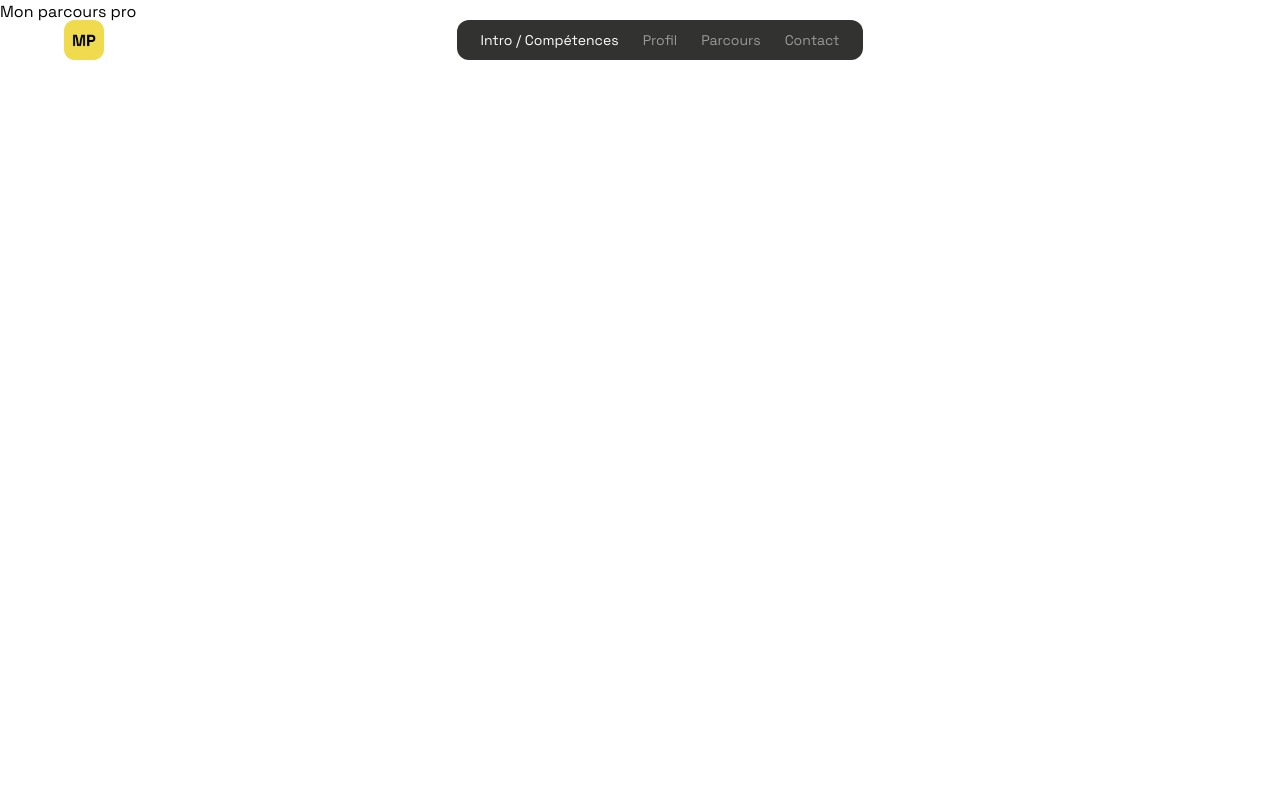
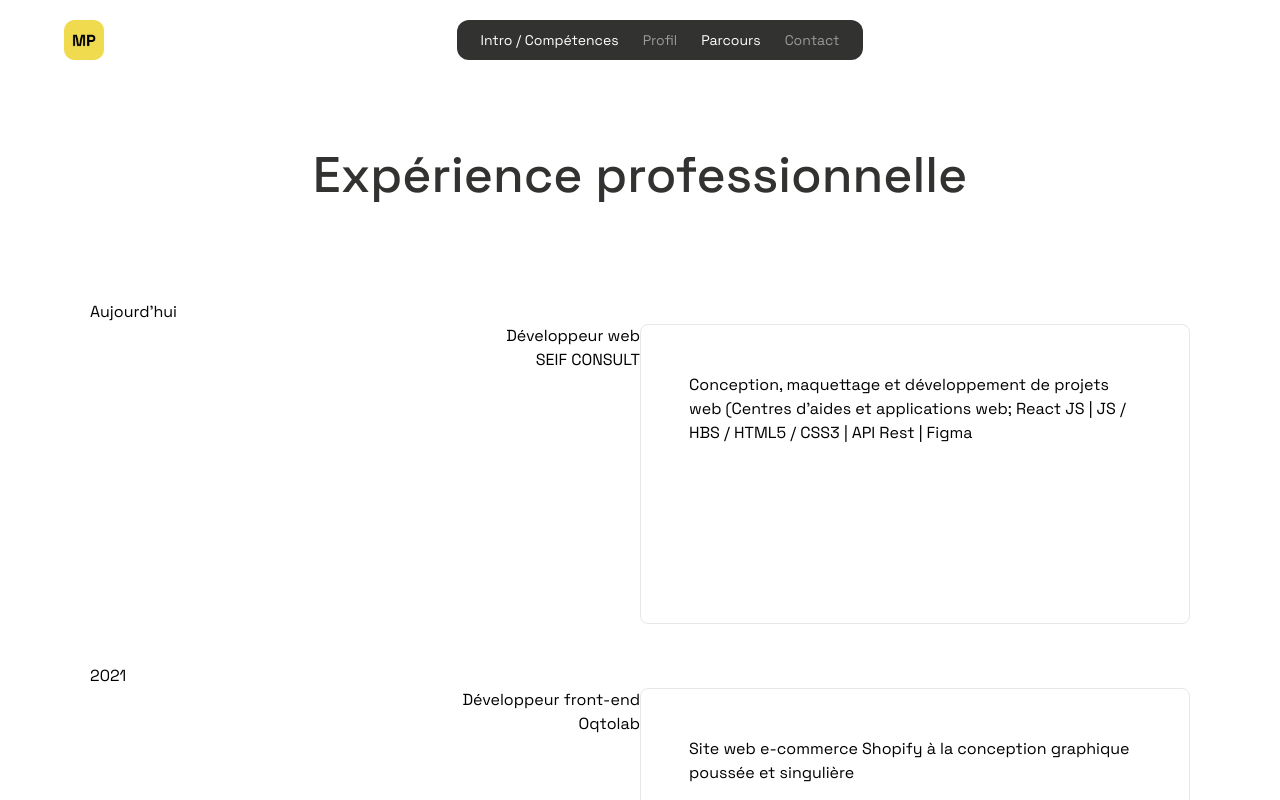
Before and after one commit to Mattplume/front-end-resume, a Next.js app: page /work-experience in a window 1280 px wide. Shown: the top 800 px of the page. Built offline with nearby package versions, Linux system fonts and the light colour scheme.

Commit message:
Xp added

```diff
--- a/package.json
+++ b/package.json
@@ -10,8 +10,9 @@
   },
   "dependencies": {
     "next": "15.0.3",
-    "react": "19.0.0-rc-66855b96-20241106",
-    "react-dom": "19.0.0-rc-66855b96-20241106"
+    "react": "^18.2.0",
+    "react-dom": "^18.2.0",
+    "react-intersection-observer": "^9.14.1"
   },
   "devDependencies": {
     "@types/node": "^20",
--- a/src/components/Header.tsx
+++ b/src/components/Header.tsx
@@ -29,15 +29,8 @@ const Header: React.FC = () => {
 								</Link>
 							</Tooltip>
 						</li>
-						<li className="flex items-center ">
-							<Tooltip text="Page en construction">
-								<Link
-									className="pointer-events-none text-white opacity-50"
-									href="/profile"
-								>
-									Parcours
-								</Link>
-							</Tooltip>
+						<li className="flex items-center hover:text-yellow transition duration-500 ease-out">
+							<Link href="/work-experience">Parcours</Link>
 						</li>
 						<li className="flex items-center ">
 							<Tooltip text="Page en construction">
--- /dev/null
+++ b/src/components/JobsList.tsx
@@ -0,0 +1,21 @@
+import React from "react";
+import data from "../data/jobs.json";
+import { Job } from "@/types";
+import WorkExperience from "./WorkExperience";
+
+const JobsList = ({ parentRef }) => {
+	const jobs: Job[] = data;
+	return (
+		<>
+			<ul className="w-full md:h-[100vh] flex flex-col md:flex-row md:flex-wrap md:justify-center items-center gap-10 md:pt-[300px]">
+				{jobs.map((job) => {
+					return (
+						<WorkExperience key={job.id} job={job} parentRef={parentRef} />
+					);
+				})}
+			</ul>
+		</>
+	);
+};
+
+export default JobsList;
--- /dev/null
+++ b/src/components/WorkExperience.tsx
@@ -0,0 +1,53 @@
+import React, { useEffect, useState, useRef } from "react";
+import { Job } from "@/types";
+
+interface WorkExperienceProps {
+	job: Job;
+	parentRef: React.RefObject<HTMLDivElement>;
+}
+
+const WorkExperience: React.FC<WorkExperienceProps> = ({ job, parentRef }) => {
+	const [isSticky, setIsSticky] = useState(false);
+	const dateRef = useRef<HTMLDivElement>(null); // Référence à l'élément de date
+
+	useEffect(() => {
+		const handleScroll = () => {
+			if (parentRef.current && dateRef.current) {
+				const parentRect = parentRef.current.getBoundingClientRect();
+				const dateRect = dateRef.current.getBoundingClientRect();
+
+				// L'élément devient sticky lorsque son haut atteint le bas du parent
+				setIsSticky(dateRect.top <= parentRect.bottom);
+			}
+		};
+
+		window.addEventListener("scroll", handleScroll);
+		return () => window.removeEventListener("scroll", handleScroll);
+	}, [parentRef]);
+
+	return (
+		<div className="w-full md:max-w-[1100px]">
+			<div
+				ref={dateRef} // Ajouter la référence à l'élément de date
+				className={`end-date-block ${
+					isSticky ? "sticky top-0 z-10 bg-white" : "relative"
+				} md:w-1/4`}
+			>
+				<div className="end-date-block">
+					{job.endDate === "" ? "Aujourd'hui" : job.endDate}
+				</div>
+			</div>
+			<div className="flex flex-col md:flex-row md:h-[300px]" ref={parentRef}>
+				<div className="job-title w-[50%] flex-col md:align-bottom">
+					<h3 className="md:text-end">{job.jobTitle}</h3>
+					<h4 className="md:text-end">{job.companyName}</h4>
+				</div>
+				<div className="job-description w-[50%] md:border md:border-grey md:rounded-lg md:p-12">
+					{job.description}
+				</div>
+			</div>
+		</div>
+	);
+};
+
+export default WorkExperience;
--- /dev/null
+++ b/src/data/jobs.json
@@ -0,0 +1,58 @@
+[
+  {
+    "id": 1,
+    "jobTitle": "Développeur web",
+    "companyName": "SEIF CONSULT",
+    "description": "Conception, maquettage et développement de projets web (Centres d’aides et applications web; React JS | JS / HBS / HTML5 / CSS3 | API Rest | Figma",
+    "startDate" : "2021",
+    "endDate": ""
+  },
+  {
+    "id": 2,
+    "jobTitle": "Développeur front-end",
+    "companyName": "Oqtolab",
+    "description": "Site web e-commerce Shopify à la conception graphique poussée et singulière",
+    "startDate" : "2019",
+    "endDate": "2021"
+  },
+  {
+    "id": 3,
+    "jobTitle": "Responsable grands comptes",
+    "companyName": "IMIE, L'école de la filière numérique",
+    "description": "Applications saas de foire virtuelle avec version visiteur, back office exposant et admin",
+    "startDate" : "2011",
+    "endDate": "2018"
+  },
+  {
+    "id": 4,
+    "jobTitle": "Responsable commercial",
+    "companyName": "Image webDesign",
+    "description": "Centre d’aide personnalisable au design system singulier (Design et développement)",
+    "startDate" : "2010",
+    "endDate": "2011"
+  },
+  {
+    "id": 5,
+    "jobTitle": "Directeur de clientèle",
+    "companyName": "Groupe Xalis",
+    "description": "Site web e-commerce Shopify à la conception graphique poussée et singulière",
+    "startDate" : "2005",
+    "endDate": "2010"
+  },
+  {
+    "id": 6,
+    "jobTitle": "MaFoire.com",
+    "companyName": "",
+    "description": "Applications saas de foire virtuelle avec version  visiteur, back office exposant et admin",
+    "startDate" : "React, Redux, Less",
+    "endDate": "/images/mafoire.jpg"
+  },
+  {
+    "id": 7,
+    "jobTitle": "Thème Nova",
+    "companyName": "",
+    "description": "Centre d’aide personnalisable au design system singulier (Design et développement)",
+    "startDate" : "Figma, JavaScript, Handlebars, CSS",
+    "endDate": "/images/nova.jpg"
+  }
+]
--- a/src/pages/_app.tsx
+++ b/src/pages/_app.tsx
@@ -4,12 +4,16 @@ import MobileHeader from "../components/MobileHeader";
 import { AppProps } from "next/app";
 import { useWindowSize } from "@/hooks";
 
-const MyApp = ({ Component }: AppProps) => {
+const MyApp = ({ Component, pageProps }: AppProps) => {
 	const { currentWidth } = useWindowSize();
 	return (
 		<main className="main-container flex-col justify-center align-middle w-100">
 			{currentWidth && currentWidth >= 769 ? <Header /> : <MobileHeader />}
-			<Component id="page-main-component" className="w-full" />
+			<Component
+				id="page-main-component"
+				className="w-full flex flex-col align-middle md:pt-40 md:pb-40"
+				{...pageProps}
+			/>
 		</main>
 	);
 };
--- a/src/pages/index.tsx
+++ b/src/pages/index.tsx
@@ -8,7 +8,7 @@ import ProjectsList from "@/components/ProjectsList";
 
 const Index: React.FC = () => {
 	return (
-		<div className="flex-col items-center justify-center">
+		<div className="{flex-col items-center justify-center}">
 			<IntroSkills
 				imageSrc="/images/instabeach_199.jpeg"
 				altText="Matthieu Petit à la plage"
--- a/src/pages/work-experience.tsx
+++ b/src/pages/work-experience.tsx
@@ -1,5 +1,33 @@
-const WorkExperience: React.FC = () => {
-	return <>Mon parcours pro</>;
+import React, { useRef } from "react";
+import JobsList from "@/components/JobsList";
+import { useWindowSize } from "@/hooks";
+
+interface pageProps {
+	className?: string;
+}
+
+const WorkExperiencePage: React.FC<pageProps> = ({ className }) => {
+	const parentRef = useRef<HTMLDivElement>(null);
+	const { currentWidth } = useWindowSize();
+	return (
+		<div className="bg-paleGrey md:bg-white">
+			<div className="page-header md:fixed md:bg-white w-full md:pt-36">
+				<div
+					ref={parentRef}
+					className="md:relative md:bg-white w-full h-[60px]"
+				>
+					{" "}
+					<h1 className="text-darkPrimary text-center text-mobileh1 md:text-h1 font-medium mb-2 leading-tight">
+						Expérience professionnelle
+					</h1>
+				</div>
+				{/* {currentWidth && currentWidth >= 769 && (
+					<div className="fade-in-white"></div>
+				)} */}
+			</div>
+			<JobsList parentRef={parentRef} />
+		</div>
+	);
 };
 
-export default WorkExperience;
+export default WorkExperiencePage;
--- a/src/styles/globals.css
+++ b/src/styles/globals.css
@@ -34,3 +34,12 @@ body {
 	right: 0;
 	background: linear-gradient(to left, rgba(30, 30, 30), transparent);
 }
+
+.fade-in-white {
+	position: absolute;
+	top: 214.5px;
+	height: 90px;
+	width: 100%;
+	background: linear-gradient(to bottom, rgb(255, 255, 255), transparent);
+	z-index: 1;
+}
```
Also changed, not shown: public/assets/chevrons-up-down.tsx (added, +57 -0 lines), public/assets/circle-chevron-up.tsx (added, +48 -0 lines), src/types/index.ts (+11 -3 lines), public/assets/icon_up-arrow.png (added), 1 other file (tests, documents, lock files or other folders).
